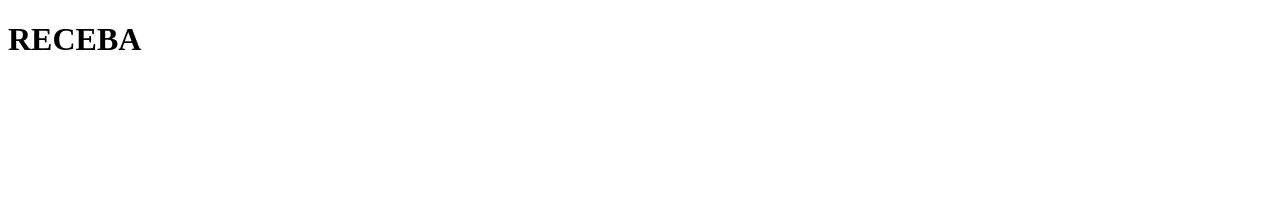
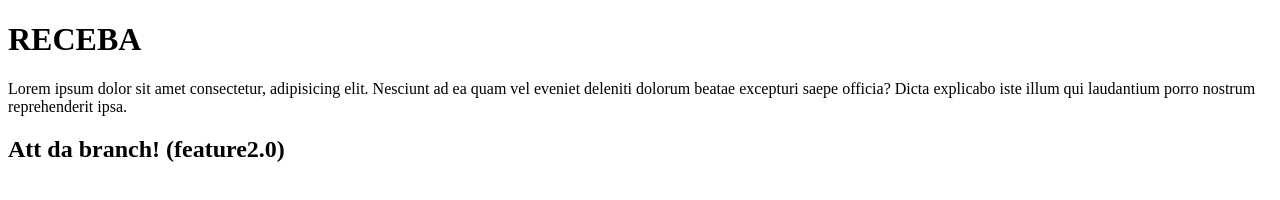
Before and after one commit to leonardodantas4/testevscode, a plain HTML site: page index.html in a window 1280 px wide. Drawn offline with Linux system fonts and the light colour scheme.

Commit message:
att nova (branch nova)

```diff
--- a/index.html
+++ b/index.html
@@ -8,5 +8,8 @@
 </head>
 <body>
     <h1>RECEBA</h1>
+    <p>Lorem ipsum dolor sit amet consectetur, adipisicing elit. Nesciunt ad ea quam vel eveniet deleniti dolorum beatae excepturi saepe officia? Dicta explicabo iste illum qui laudantium porro nostrum reprehenderit ipsa.
+    </p>
+    <h2>Att da branch! (feature2.0)</h2>
 </body>
 </html>
```
